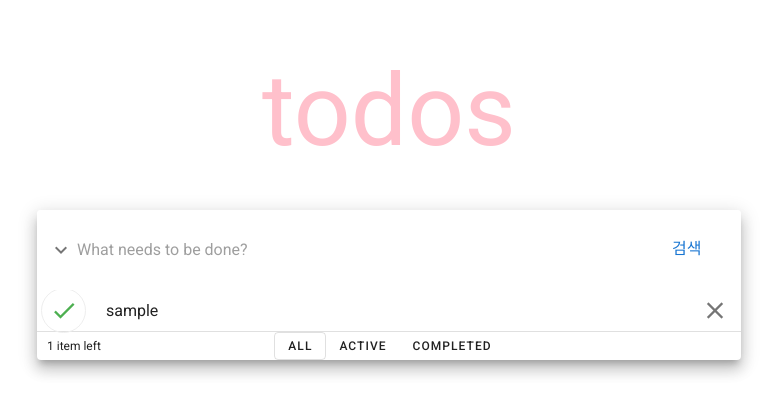
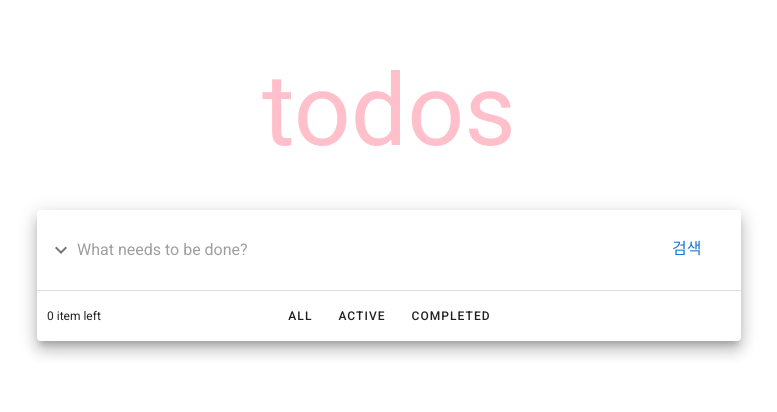
Before and after one commit to thkim4729/todo_vue, a Vue app: page / in a window 1280 px wide. Shown: the top 412 px of the page, without its empty margins (251-1028 px from the left). Built offline with nearby package versions, Linux system fonts and the light colour scheme.

Commit message:
todos 할 일 필터기능 체크기능 삭제기능

```diff
--- a/package.json
+++ b/package.json
@@ -11,6 +11,7 @@
   },
   "dependencies": {
     "core-js": "^3.6.5",
+    "lodash": "^4.17.20",
     "vue": "^2.6.11",
     "vue-router": "^3.2.0",
     "vuetify": "^2.2.11",
--- a/src/store/index.js
+++ b/src/store/index.js
@@ -5,18 +5,23 @@ Vue.use(Vuex);
 
 export default new Vuex.Store({
     state: {
-        todos: [
-            {
-                id: 0,
-                complete: false,
-                title: 'sample',
-            },
-        ],
+        todos: [],
     },
     mutations: {
         addTask(state, payload) {
             state.todos.push(payload);
         },
+        editTask(state, payload) {
+            let targetTask = state.todos.find((el) => el.id === payload.id);
+            Object.assign(targetTask, payload);
+            // targetTask.complete = payload.complete;
+            // targetTask.title = payload.title;
+        },
+        deleteTask(state, payload) {
+            let targetTask = state.todos.find((el) => el.id === payload.id);
+            let deleteIndex = state.todos.indexOf(targetTask);
+            state.todos.splice(deleteIndex, 1);
+        },
     },
     actions: {},
     modules: {},
--- a/src/views/Home.vue
+++ b/src/views/Home.vue
@@ -1,7 +1,9 @@
 <template>
+    <!-- http://todomvc.com/examples/vue/#/all -->
     <v-row class="home" justify="center">
         <div class="home-content">
             <h1>todos</h1>
+
             <v-card elevation="10">
                 <v-text-field
                     class="todo-text-field"
@@ -15,23 +17,23 @@
                 ></v-text-field>
                 <v-btn class="todo-search-btn" color="primary" text small absolute><v-icon class="todo-search-icon" small @click="addTask">검색</v-icon></v-btn>
                 <div class="todo-list">
-                    <v-row align="center" class="list-item" v-for="(todo, i) in todos" :key="i">
-                        <div class="circle">
-                            <v-btn icon large color="green">
+                    <v-row align="center" class="list-item" v-for="(todo, i) in filteredTodos" :key="i" @mouseover="todo.hover = true" @mouseleave="todo.hover = false">
+                        <div :class="{ 'blue-border': todo.complete }" class="circle" @click="editTask(todo)">
+                            <v-btn icon large v-show="todo.complete" color="primary">
                                 <v-icon>mdi-check</v-icon>
                             </v-btn>
                         </div>
-                        <p>{{ todo.title }}</p>
+                        <p :class="{ 'text-complete': todo.complete }">{{ todo.title }}</p>
                         <v-spacer></v-spacer>
-                        <v-btn icon large><v-icon>mdi-close</v-icon></v-btn>
+                        <v-btn icon large @click="deleteTask(todo)"><v-icon>mdi-close</v-icon></v-btn>
                     </v-row>
                 </div>
                 <v-divider></v-divider>
                 <v-row class="todo-footer-extension" justify="center" align="center" no-gutters>
                     <p>{{ todos.length }} item left</p>
-                    <v-btn text small outlined>all</v-btn>
-                    <v-btn text small>active</v-btn>
-                    <v-btn text small>completed</v-btn>
+                    <v-btn text small @click="filter = 'all'">all</v-btn>
+                    <v-btn text small @click="filter = 'active'">active</v-btn>
+                    <v-btn text small @click="filter = 'completed'">completed</v-btn>
                 </v-row>
             </v-card>
         </div>
@@ -46,6 +48,16 @@ export default {
     components: {},
     computed: {
         ...mapState(['todos']),
+        filteredTodos() {
+            switch (this.filter) {
+                case 'active':
+                    return this.todos.filter((el) => !el.complete);
+                case 'completed':
+                    return this.todos.filter((el) => el.complete);
+                default:
+                    return this.todos;
+            }
+        },
         newId() {
             return (
                 this.todos.reduce((acc, cur) => {
@@ -55,7 +67,7 @@ export default {
         },
     },
     data() {
-        return { newTitle: '' };
+        return { newTitle: '', filter: '' };
     },
     methods: {
         addTask() {
@@ -64,6 +76,14 @@ export default {
                 complete: false,
                 title: this.newTitle,
             });
+            this.newTitle = '';
+        },
+        editTask(task) {
+            task.complete = !task.complete;
+            this.$store.commit('editTask', task);
+        },
+        deleteTask(task) {
+            this.$store.commit('deleteTask', task);
         },
     },
 };
@@ -101,6 +121,9 @@ h1 {
 }
 .list-item {
     padding: 10px 16px;
+    .blue-border {
+        border: 1px solid rgb(0, 132, 255) !important;
+    }
     .circle {
         width: 45px;
         height: 45px;
@@ -115,11 +138,16 @@ h1 {
 }
 .todo-footer-extension {
     position: relative;
+    height: 50px;
     p {
         position: absolute;
         left: 10px;
-        top: 5px;
+        top: 16px;
         font-size: 12px;
     }
 }
+.text-complete {
+    text-decoration: line-through;
+    opacity: 0.5;
+}
 </style>
```
Also changed, not shown: 1 other file (tests, documents, lock files or other folders).
